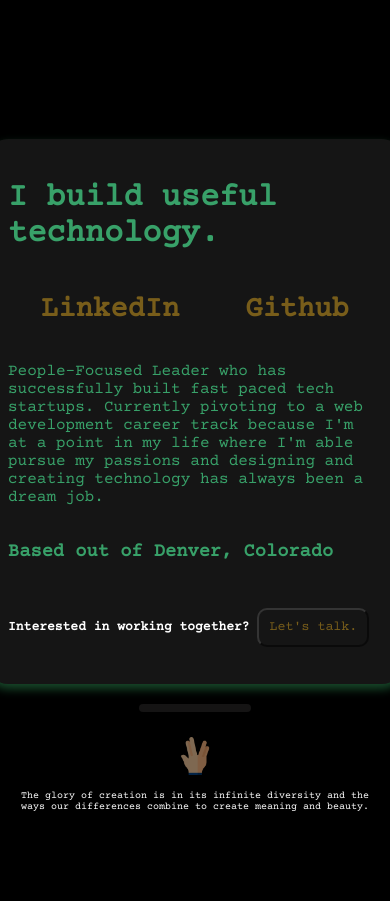
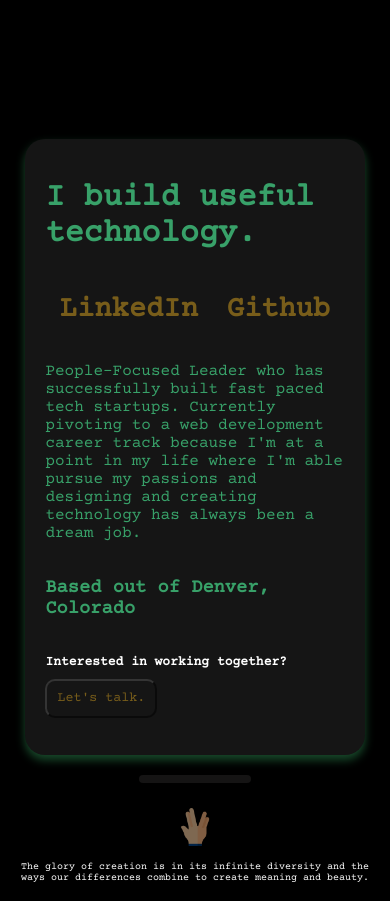
Before and after one commit to ClarkDoom/portfolio-react, a React (Create React App) app: page / in a window 390 px wide. Shown: the part 2340-3241 px from the top of the page. Before the commit the page ends 3170 px from the top, so only its background shows below. Built offline with nearby package versions, Linux system fonts and the light colour scheme.

Commit message:
update break points

```diff
--- a/src/App.css
+++ b/src/App.css
@@ -62,7 +62,8 @@ body {
   display: flex;
   flex-direction: column;
   align-items: flex-start;
-  max-width: 500px;
+  max-width: 30%;
+  min-width: 20%;
   justify-content: center;
 
   border-radius: 20px;
@@ -79,8 +80,8 @@ body {
 #about-me-links {
   display: flex;
   flex-direction: row;
-  width: 500px;
   justify-content: space-around;
+  width: 100%
 
 }
 
@@ -431,7 +432,7 @@ text-align: center;
   opacity: 1;
 }
 
-@media screen and (max-width: 575px) {
+@media screen and (max-width: 925px) {
   /* #combo-contact-project {
     display: flex;
     flex-direction: column;
@@ -456,7 +457,7 @@ text-align: center;
     display: flex;
     flex-direction: column;
     align-items: flex-start;
-    max-width: 100%;
+    max-width: 80%;
     justify-content: center;
   }
   #about-me-links {
```
